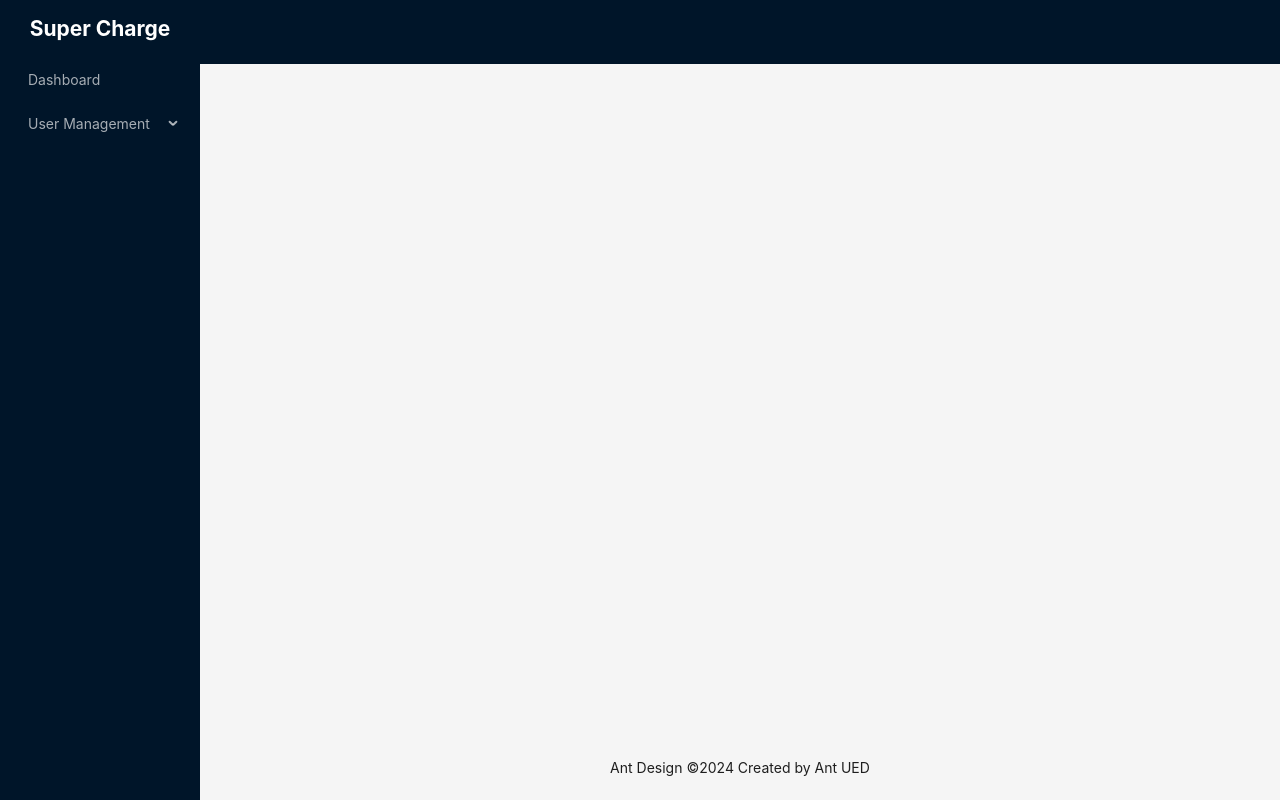
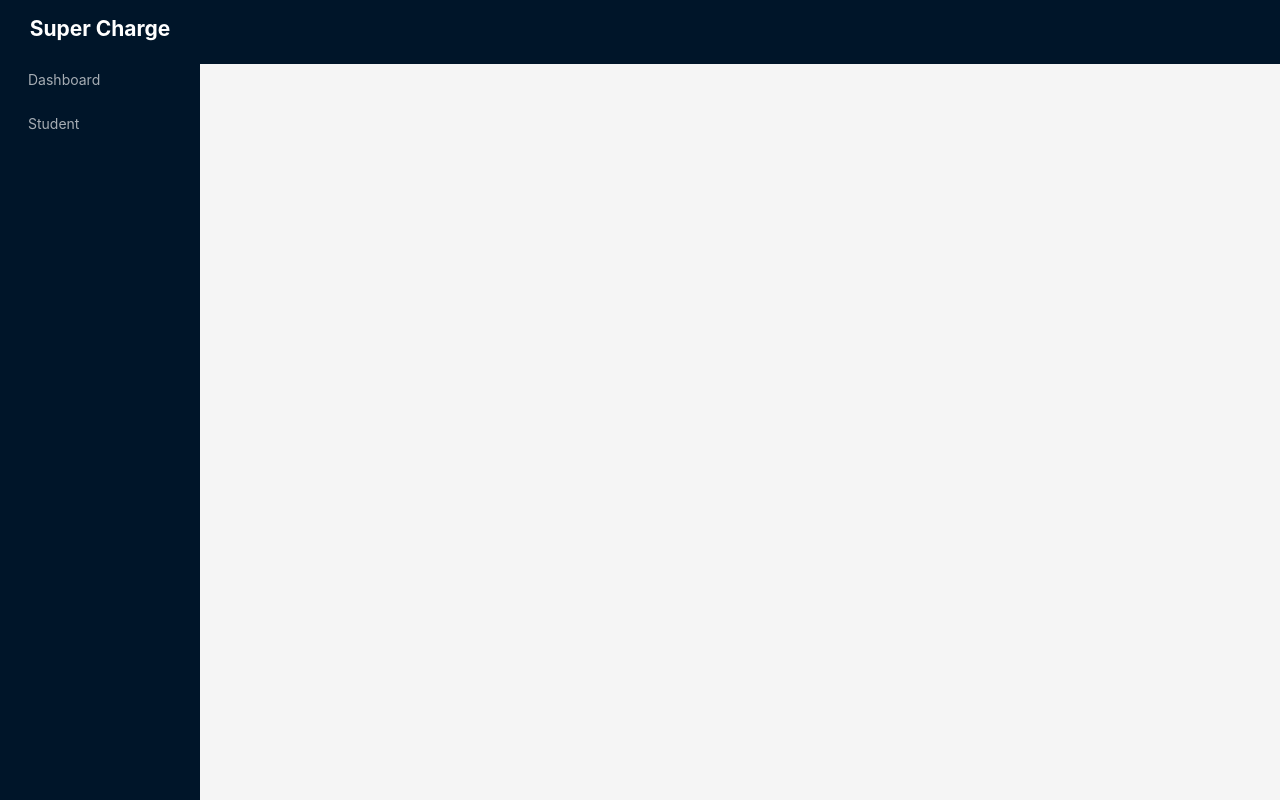
Before and after one commit to DipraDas/UM-Frontend, a React (Vite) app: page / in a window 1280 px wide. Built offline with nearby package versions, Linux system fonts and the light colour scheme.

Commit message:
[28.2] -:> Render Sidebar Based On Role

```diff
--- a/src/components/layout/MainLayout.tsx
+++ b/src/components/layout/MainLayout.tsx
@@ -1,52 +1,21 @@
-import React from 'react';
-import { UploadOutlined, UserOutlined, VideoCameraOutlined } from '@ant-design/icons';
-import { Layout, Menu } from 'antd';
+import { Layout } from 'antd';
 import { Outlet } from 'react-router-dom';
-import { adminSidebarItems } from '../../routes/admin.routes';
+import Sidebar from './Sidebar';
 
-const { Header, Content, Footer, Sider } = Layout;
+const { Header, Content } = Layout;
 
 const MainLayout = () => {
     return (
         <div>
             <Layout style={{ height: '100vh' }}>
-                <Sider
-                    breakpoint="lg"
-                    collapsedWidth="0"
-                    onBreakpoint={(broken) => {
-                        console.log(broken);
-                    }}
-                    onCollapse={(collapsed, type) => {
-                        console.log(collapsed, type);
-                    }}
-                >
-                    <div style={{
-                        color: '#fff',
-                        textAlign: 'center',
-                        height: '4em',
-                        display: 'flex',
-                        justifyContent: 'center',
-                        alignItems: 'center'
-                    }} >
-                        <h1>Super Charge</h1>
-                    </div>
-                    <Menu theme="dark" mode="inline" defaultSelectedKeys={['4']} items={adminSidebarItems} />
-                </Sider>
+                <Sidebar />
                 <Layout>
                     <Header style={{ padding: 0 }} />
                     <Content style={{ margin: '24px 16px 0' }}>
-                        <div
-                            style={{
-                                padding: 24,
-                                minHeight: 360
-                            }}
-                        >
+                        <div style={{ padding: 24, minHeight: 360 }} >
                             <Outlet />
                         </div>
                     </Content>
-                    <Footer style={{ textAlign: 'center' }}>
-                        Ant Design ©{new Date().getFullYear()} Created by Ant UED
-                    </Footer>
                 </Layout>
             </Layout>
         </div>
--- /dev/null
+++ b/src/components/layout/Sidebar.tsx
@@ -0,0 +1,59 @@
+
+import { Layout, Menu } from 'antd';
+import { sidebarItemsGenerator } from '../../utils/sidebarGenerator';
+import { adminPaths } from '../../routes/admin.routes';
+import { facultyPaths } from '../../routes/faculty.routes';
+import { studentPaths } from '../../routes/student.routes';
+const { Sider } = Layout;
+
+const userRole = {
+    ADMIN: 'admin',
+    FACULTY: 'faculty',
+    STUDENT: 'student'
+}
+
+const Sidebar = () => {
+
+    const role = 'student';
+    let sidebarItems;
+
+    switch (role) {
+        case userRole.ADMIN:
+            sidebarItems = sidebarItemsGenerator(adminPaths, userRole.ADMIN)
+            break;
+        case userRole.FACULTY:
+            sidebarItems = sidebarItemsGenerator(facultyPaths, userRole.FACULTY)
+            break;
+        case userRole.STUDENT:
+            sidebarItems = sidebarItemsGenerator(studentPaths, userRole.STUDENT)
+            break;
+        default:
+            break
+    }
+
+    return (
+        <Sider
+            breakpoint="lg"
+            collapsedWidth="0"
+        >
+            <div style={{
+                color: '#fff',
+                textAlign: 'center',
+                height: '4em',
+                display: 'flex',
+                justifyContent: 'center',
+                alignItems: 'center'
+            }} >
+                <h1>Super Charge</h1>
+            </div>
+            <Menu
+                theme="dark"
+                mode="inline"
+                defaultSelectedKeys={['4']}
+                items={sidebarItems}
+            />
+        </Sider>
+    );
+};
+
+export default Sidebar;
--- /dev/null
+++ b/src/pages/Faculty/FacultyX.tsx
@@ -0,0 +1,11 @@
+import React from 'react';
+
+const FacultyX = () => {
+    return (
+        <div>
+            <h1>Faculty .......</h1>
+        </div>
+    );
+};
+
+export default FacultyX;
--- /dev/null
+++ b/src/pages/Student/StudentX.tsx
@@ -0,0 +1,9 @@
+const StudentX = () => {
+    return (
+        <div>
+            <h1>Student</h1>
+        </div>
+    );
+};
+
+export default StudentX;
--- a/src/routes/admin.routes.tsx
+++ b/src/routes/admin.routes.tsx
@@ -1,15 +1,7 @@
-import { ReactNode } from "react";
 import AdminDashboard from "../pages/Admin/AdminDashboard";
 import CreateAdmin from "../pages/Admin/CreateAdmin";
 import CreateFaculty from "../pages/Admin/CreateFaculty";
 import CreateStudent from "../pages/Admin/CreateStudent";
-import { NavLink } from "react-router-dom";
-
-type TSidebarItem = {
-    key: string,
-    label: ReactNode,
-    children?: TSidebarItem[];
-}
 
 export const adminPaths = [
     {
@@ -38,24 +30,3 @@ export const adminPaths = [
         ]
     }
 ]
-
-export const adminSidebarItems = adminPaths.reduce(
-    (acc: TSidebarItem[], item) => {
-        if (item.path && item.name) {
-            acc.push({
-                key: item.name,
-                label: <NavLink to={`/admin/${item.path}`}>{item.name}</NavLink>
-            })
-        }
-        if (item.children) {
-            acc.push({
-                key: item.name,
-                label: item.name,
-                children: item.children.map((child) => ({
-                    key: child.name,
-                    label: <NavLink to={`/admin/${child.path}`}>{child.name}</NavLink>
-                }))
-            })
-        }
-        return acc
-    }, [])
--- /dev/null
+++ b/src/routes/faculty.routes.tsx
@@ -0,0 +1,15 @@
+import AdminDashboard from "../pages/Admin/AdminDashboard";
+import FacultyX from "../pages/Faculty/FacultyX";
+
+export const facultyPaths = [
+    {
+        name: 'Dashboard',
+        path: 'dashboard',
+        element: <AdminDashboard />
+    },
+    {
+        name: 'Dipra',
+        path: 'dipra',
+        element: <FacultyX />
+    },
+]
--- /dev/null
+++ b/src/routes/student.routes.tsx
@@ -0,0 +1,15 @@
+import AdminDashboard from "../pages/Admin/AdminDashboard";
+import StudentX from "../pages/Student/StudentX";
+
+export const studentPaths = [
+    {
+        name: 'Dashboard',
+        path: 'dashboard',
+        element: <AdminDashboard />
+    },
+    {
+        name: 'Student',
+        path: 'student',
+        element: <StudentX />
+    },
+]
--- /dev/null
+++ b/src/types/index.ts
@@ -0,0 +1 @@
+export * from './sidebar.type';
--- /dev/null
+++ b/src/utils/sidebarGenerator.tsx
@@ -0,0 +1,26 @@
+import { NavLink } from "react-router-dom";
+import { TSidebarItem, TUserPath } from "../types";
+
+export const sidebarItemsGenerator = (items: TUserPath[], role: string) => {
+    const sidebarItems = items.reduce(
+        (acc: TSidebarItem[], item) => {
+            if (item.path && item.name) {
+                acc.push({
+                    key: item.name,
+                    label: <NavLink to={`/${role}/${item.path}`}>{item.name}</NavLink>
+                })
+            }
+            if (item.children) {
+                acc.push({
+                    key: item.name,
+                    label: item.name,
+                    children: item.children.map((child) => ({
+                        key: child.name,
+                        label: <NavLink to={`/${role}/${child.path}`}>{child.name}</NavLink>
+                    }))
+                })
+            }
+            return acc
+        }, []);
+    return sidebarItems;
+}
```
Also changed, not shown: src/routes/routes.tsx (+12 -0 lines), src/types/sidebar.type.ts (added, +19 -0 lines), src/utils/routesGenerator.ts (+1 -13 lines).
